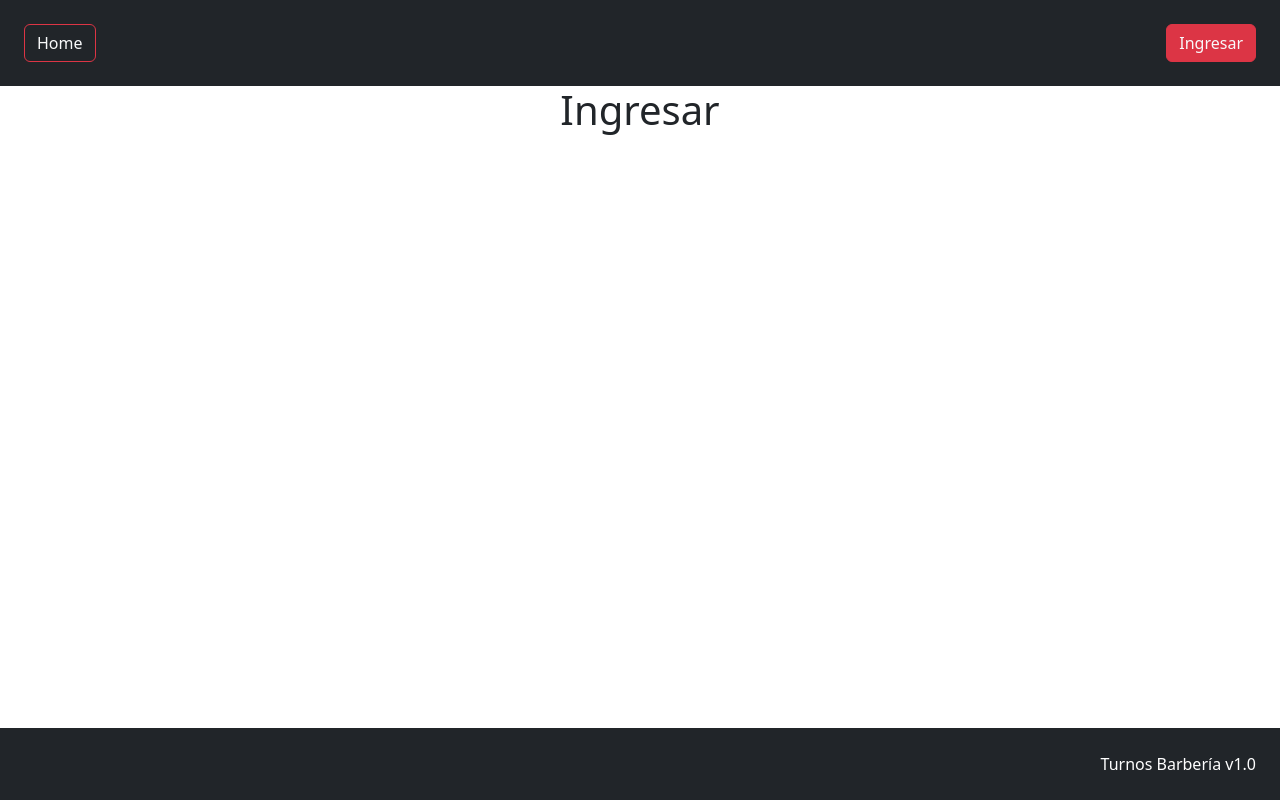
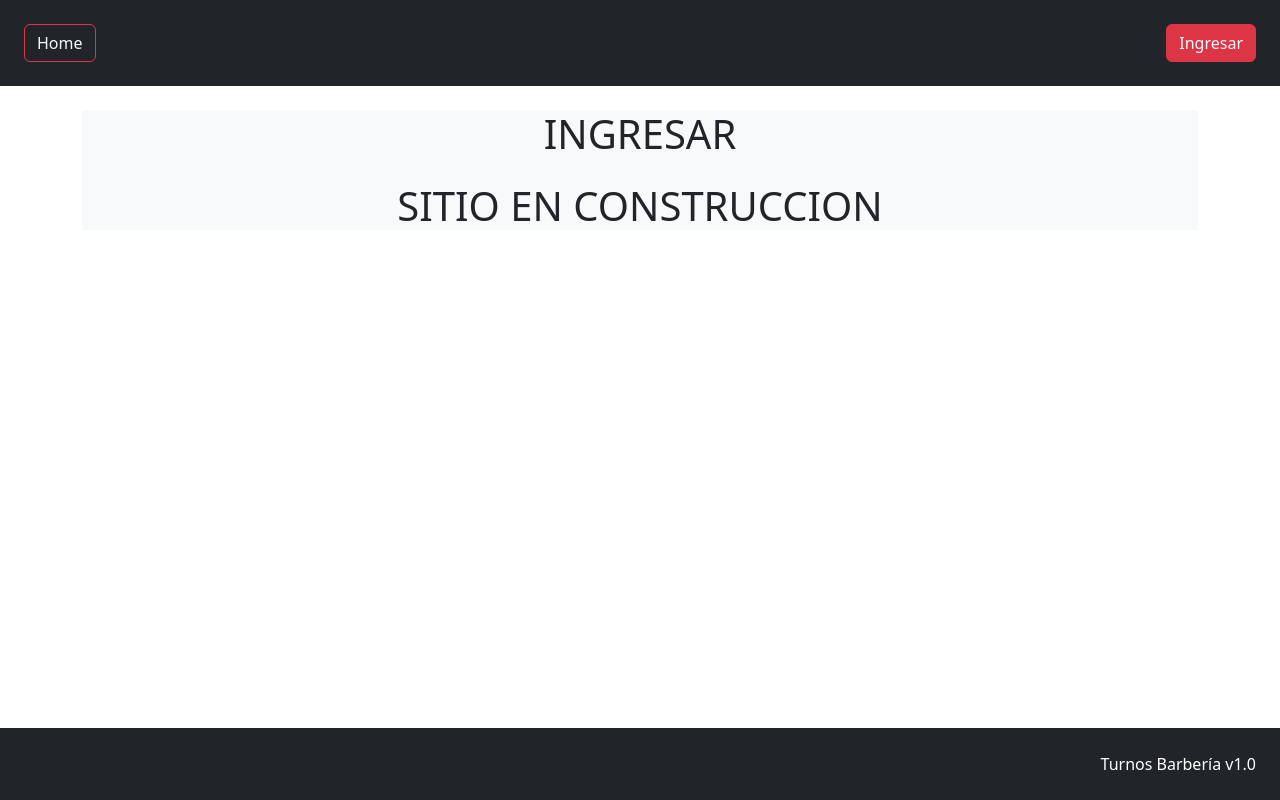
Before and after one commit to makzzer/barber-react, a React (Vite) app: page /ingresar in a window 1280 px wide. Built offline with nearby package versions, Linux system fonts and the light colour scheme.

Commit message:
pulidas visuales

```diff
--- a/src/pages/Home.jsx
+++ b/src/pages/Home.jsx
@@ -4,6 +4,7 @@ import SelectorFecha from "../components/calendar/SelectorFecha";
 import 'bootstrap/dist/css/bootstrap.min.css';
 
 import "../../node_modules/bootstrap/dist/css/bootstrap.min.css";
+//import "../styles/custom-btn.css"
 
 
 const Home = () => {
@@ -34,20 +35,21 @@ const Home = () => {
 
       <div className="container text-center text-uppercase">
         <div className="row d-flex gap-2 bg-body-tertiary">
-          <div className="d-flex flex-column m-2">
-            <button className="btn btn-outline-dark m-2 p-4 pb-10" onClick={openModal}>
+          <div className="d-flex flex-column m-2 uppercase">
+
+            <button className="btn btn-dark m-2 p-4 pb-10 text-uppercase" onClick={openModal}>
               Reservar Turno
             </button>
 
-            <NavLink className="btn btn-outline-dark m-2 p-4" to="#">
+            <NavLink className="btn btn-outline-dark  m-2 p-4 pb-10" to="#">
               Modificar Turno
             </NavLink>
 
-            <NavLink className="btn btn-outline-dark m-2 p-4" to="#">
+            <NavLink className="btn btn-outline-dark  m-2 p-4 pb-10" to="#">
               Cancelar Turno
             </NavLink>
 
-            <NavLink className="btn btn-outline-dark m-2 p-4" to="#">
+            <NavLink className="btn btn-outline-dark  m-2 p-4 pb-10" to="#">
               Ver mis Turnos
             </NavLink>
           </div>
--- a/src/pages/Ingresar.jsx
+++ b/src/pages/Ingresar.jsx
@@ -1,7 +1,12 @@
-const Ingresar = () =>{
-    return (
-        <h1>Ingresar</h1>
-    )
-}
+const Ingresar = () => {
+  return (
+    <>
+      <div className="container text-center mt-4 mb-4 bg-body-tertiary">
+        <h1 className="mb-8">INGRESAR</h1>
+        <h1 className="mb-8 mt-4">SITIO EN CONSTRUCCION</h1>
+      </div>{" "}
+    </>
+  );
+};
 
 export default Ingresar;
--- /dev/null
+++ b/src/styles/custom-btn.css
@@ -0,0 +1,4 @@
+.custom-btn:active,
+.custom-btn:focus {
+  box-shadow: none; /* Elimina la sombra al presionar o enfocar */
+}
```
